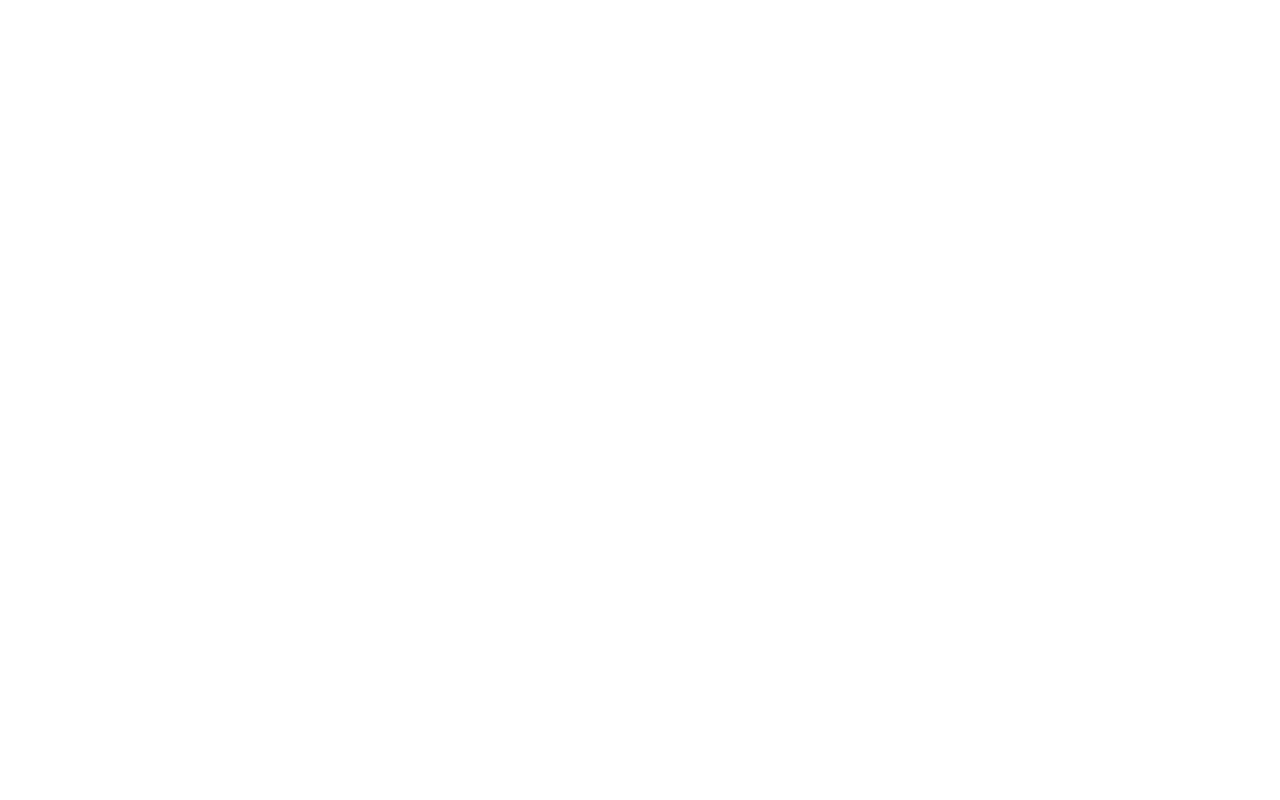
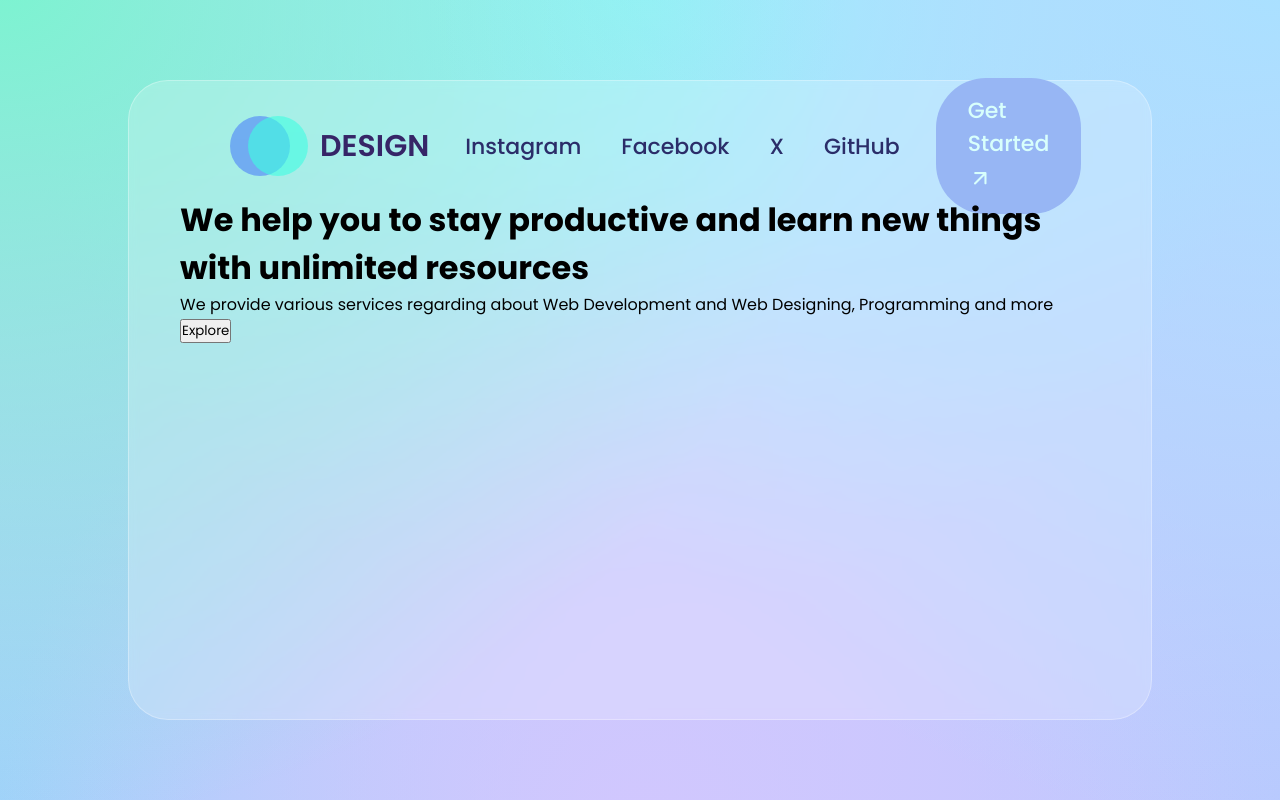
Before and after one commit to rajjitlai/simple-landing-page, a plain HTML site: page index.html in a window 1280 px wide. Drawn offline with nearby package versions, Linux system fonts and the light colour scheme.

Commit message:
v-1.3-nav-ended

```diff
--- a/css/style.css
+++ b/css/style.css
@@ -1,6 +1,104 @@
+@import url('https://fonts.googleapis.com/css2?family=Poppins:ital,wght@0,100;0,200;0,300;0,400;0,500;0,600;0,700;0,800;0,900;1,100;1,200;1,300;1,400;1,500;1,600;1,700;1,800;1,900&display=swap');
+
 * {
     margin: 0;
     padding: 0;
-    font-family: sans-serif;
+    font-family: "Poppins", sans-serif;
     box-sizing: border-box;
 }
+
+
+body{
+    height: 100vh;
+    width: 100vw;
+    background-image: url('/assets/bg.svg');
+    background-repeat: no-repeat;
+    background-position: center;
+    background-size: cover;
+    display: flex;
+    align-items: center;
+    justify-content: center;
+}
+
+.container{
+    width: 80%;
+    margin: auto;
+    background: rgba(255, 255, 255, 0.2);
+    border: 1px solid rgba(255, 255, 255, 0.3);
+    border-radius: 40px;
+    min-height: 80vh;
+    backdrop-filter: blur(5px);
+}
+
+main{
+    padding: 1.5% 5%;
+}
+
+nav{
+    display: flex;
+    justify-content: space-between;
+    padding: 20px;
+    gap: 1rem;
+    max-height: 100px;
+    height: 100%;
+}
+
+.brand{
+    display: flex;
+    flex-direction: row;
+    align-items: center;
+}
+
+.brand img{
+    width: 120px;
+}
+
+.brand span{
+    font-size: 30px;
+    font-weight: 600;
+    color: #362567;
+}
+
+ul{
+    list-style: none;
+    display: flex;
+    justify-content: center;
+    align-items: center;
+}
+
+li{
+    display: inline-block;
+    margin: 0 20px;
+}
+
+li a{
+    text-decoration: none;
+    color: #2b2d69;
+    font-size: 22px;
+    font-weight: 500;
+}
+
+li a:hover{
+    color: #4d4075;
+}
+
+.g-started{
+    display: flex;
+    align-items: center;
+    justify-content: center;
+}
+
+.g-started a{
+    text-decoration: none;
+    color: #d8fffc;
+    font-size: 22px;
+    font-weight: 500;
+    padding: 1rem 2rem;
+    background: #97b6f4;
+    border-radius: 50px;
+}
+
+.g-started i{
+    color: #d8fffc;
+    font-size: 25px;
+}
--- a/index.html
+++ b/index.html
@@ -6,9 +6,50 @@
     <meta name="viewport" content="width=device-width, initial-scale=1.0">
     <title>Simple Landing Page</title>
     <link rel="stylesheet" href="css/style.css">
+    <link rel="stylesheet" href="https://unicons.iconscout.com/release/v4.0.8/css/line.css">
 </head>
 
 <body>
+    <div class="container">
+        <main>
+            <nav>
+                <div class="brand">
+                    <img src="/assets/logo.svg" alt="logo">
+                    <span>DESIGN</span>
+                </div>
+                <ul>
+                    <li><a href="https://instagram.com" target="_blank">Instagram</a></li>
+                    <li><a href="https://facebook.com" target="_blank">Facebook</a></li>
+                    <li><a href="https://x.com" target="_blank">X</a></li>
+                    <li><a href="https://github.com" target="_blank">GitHub</a></li>
+                </ul>
+                <div class="g-started">
+                    <a href="#">
+                        Get Started <i class="uil uil-arrow-up-right"></i>
+                    </a>
+                </div>
+            </nav>
+
+            <div>
+                <div class="main-left">
+                    <h1>
+                        We help you to stay productive and learn new things with unlimited resources
+                    </h1>
+                    <p>
+                        We provide various services regarding about Web Development and Web Designing, Programming and
+                        more
+                    </p>
+                    <button>Explore</button>
+                </div>
+                <div class="main-right">
+                    <div>
+                        <!-- <img src="/assets/hero-image.svg" alt="hero-image"> -->
+                    </div>
+                </div>
+            </div>
+        </main>
+
+    </div>
 
 </body>
 
```
Also changed, not shown: assets/hero-image.svg (added), assets/logo.svg (added).
